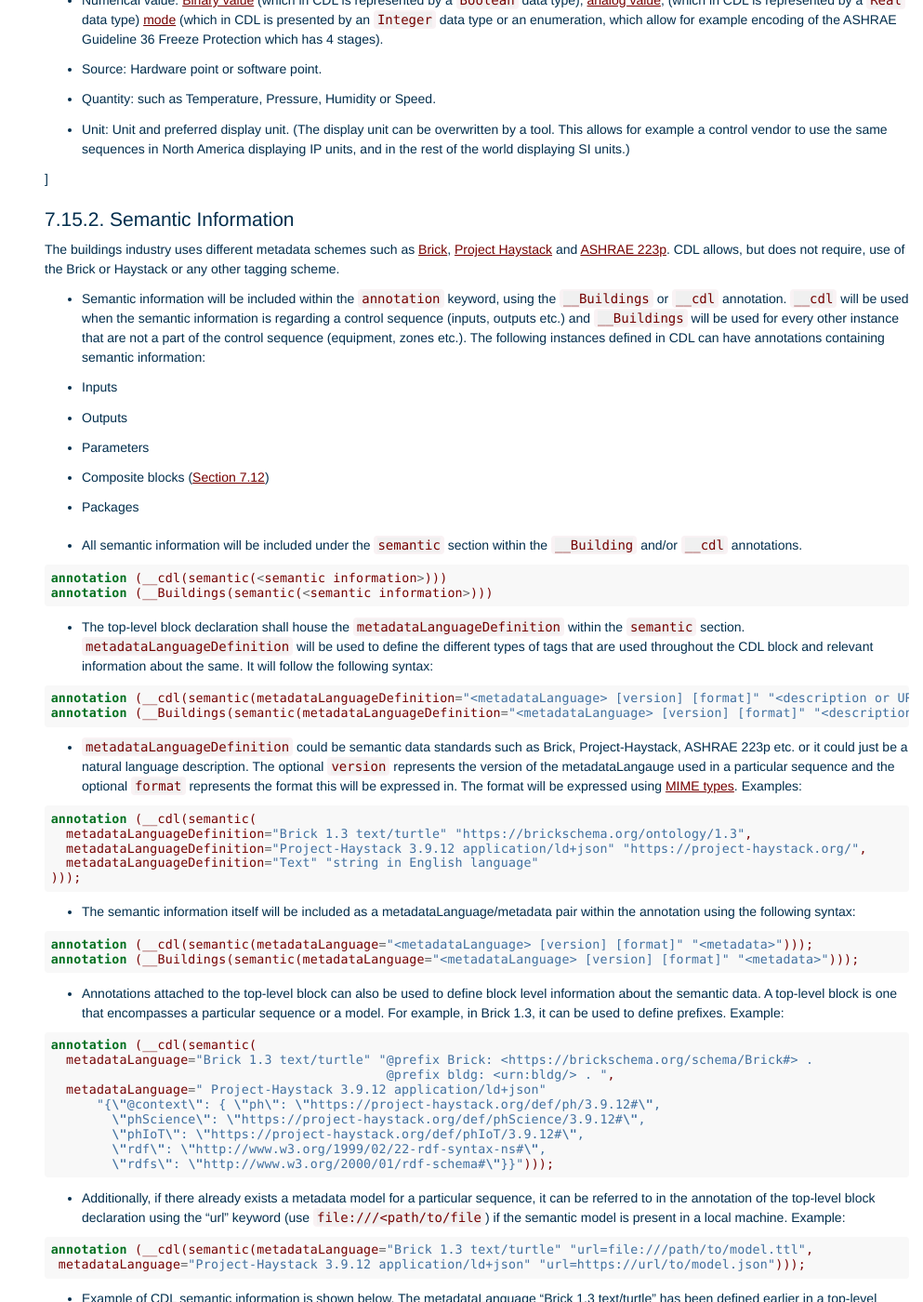
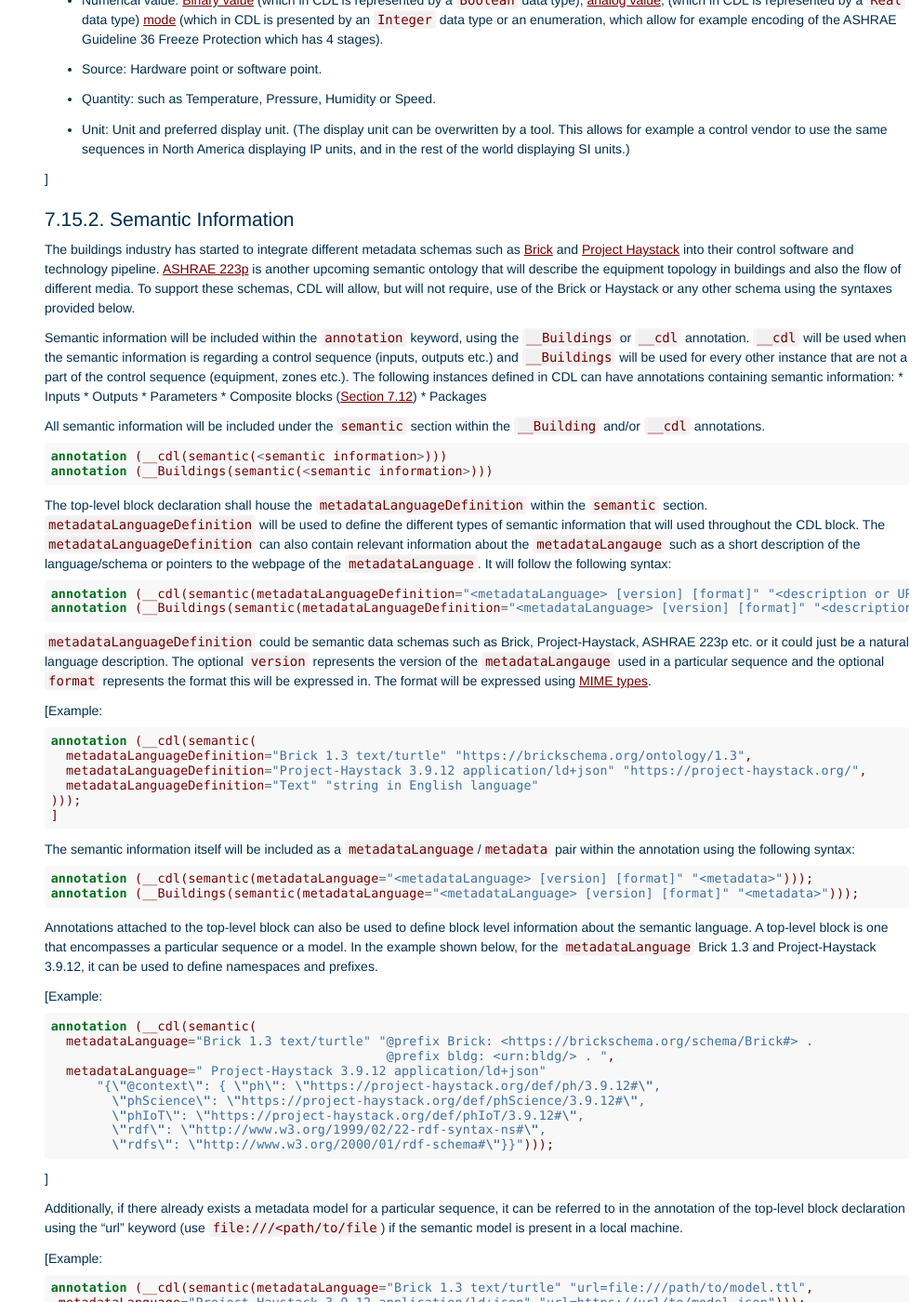
Before and after one commit to lbl-srg/obc, a Sphinx documentation site: the page built from specification/source/cdl.rst, in a window 1280 px wide and 1400 px high, scrolled down 23140 px. Shown: the whole window at 93% size, without its empty margins (287-1280 px from the left). Built offline with Sphinx 7.4.7, drawn with Linux system fonts in a browser that asks for light colours; formulas are drawn with MathJax 3; cross-references to code outside the pages are shown as plain code; some of the changed text lies outside the part shown.

Commit message:
updating some text and formating in semantic information

```diff
--- a/specification/source/cdl.rst
+++ b/specification/source/cdl.rst
@@ -1689,33 +1689,35 @@ Therefore, tools that process CDL can infer the following information:
 .. _sec_tag_pro:
 
 Semantic Information
-.................
-
-The buildings industry uses different metadata schemes such as
-`Brick <https://brickschema.org/>`_, `Project Haystack <https://project-haystack.org/>`_ and `ASHRAE 223p <https://www.ashrae.org/about/news/2018/ashrae-s-bacnet-committee-project-haystack-and-brick-schema-collaborating-to-provide-unified-data-semantic-modeling-solution>`_. CDL allows, but does not require, use of the Brick or Haystack or any other tagging scheme.
-
-* Semantic information will be included within the ``annotation`` keyword, using the ``__Buildings`` or ``__cdl`` annotation. ``__cdl`` will be used when the semantic information is regarding a control sequence (inputs, outputs etc.) and ``__Buildings`` will be used for every other instance that are not a part of the control sequence (equipment, zones etc.). The following instances defined in CDL can have annotations containing semantic information:
- * Inputs
- * Outputs
- * Parameters
- * Composite blocks (:numref:`sec_com_blo`)
- * Packages
-
-* All semantic information will be included under the ``semantic`` section within the ``__Building`` and/or ``__cdl`` annotations.
+....................
+
+The buildings industry has started to integrate different metadata schemas such as
+`Brick <https://brickschema.org/>`_ and `Project Haystack <https://project-haystack.org/>`_ into their control software and technology pipeline.  `ASHRAE 223p <https://www.ashrae.org/about/news/2018/ashrae-s-bacnet-committee-project-haystack-and-brick-schema-collaborating-to-provide-unified-data-semantic-modeling-solution>`_ is another upcoming semantic ontology that will describe the equipment topology in buildings and also the flow of different media. To support these schemas, CDL will allow, but will not require, use of the Brick or Haystack or any other schema using the syntaxes provided below.
+
+Semantic information will be included within the ``annotation`` keyword, using the ``__Buildings`` or ``__cdl`` annotation. ``__cdl`` will be used when the semantic information is regarding a control sequence (inputs, outputs etc.) and ``__Buildings`` will be used for every other instance that are not a part of the control sequence (equipment, zones etc.). The following instances defined in CDL can have annotations containing semantic information:
+* Inputs
+* Outputs
+* Parameters
+* Composite blocks (:numref:`sec_com_blo`)
+* Packages
+
+All semantic information will be included under the ``semantic`` section within the ``__Building`` and/or ``__cdl`` annotations.
 
 .. code-block:: modelica
 
    annotation (__cdl(semantic(<semantic information>)))
    annotation (__Buildings(semantic(<semantic information>)))
 
-* The top-level block declaration shall house the ``metadataLanguageDefinition`` within the  ``semantic`` section. ``metadataLanguageDefinition`` will be used to define the different types of tags that are used throughout the CDL block and relevant information about the same. It will follow the following syntax:
+The top-level block declaration shall house the ``metadataLanguageDefinition`` within the  ``semantic`` section. ``metadataLanguageDefinition`` will be used to define the different types of semantic information that will used throughout the CDL block. The ``metadataLanguageDefinition`` can also contain relevant information about the ``metadataLangauge`` such as a short description of the language/schema or pointers to the webpage of the ``metadataLanguage``. It will follow the following syntax:
 
 .. code-block:: modelica
 
    annotation (__cdl(semantic(metadataLanguageDefinition="<metadataLanguage> [version] [format]" "<description or URL>")))
    annotation (__Buildings(semantic(metadataLanguageDefinition="<metadataLanguage> [version] [format]" "<description or URL>")))
 
-* ``metadataLanguageDefinition`` could be semantic data standards such as  Brick, Project-Haystack, ASHRAE 223p etc. or it could just be a natural language description. The optional ``version`` represents the version of the metadataLangauge used in a particular sequence and the optional ``format``  represents the format this will be expressed in.  The format will be expressed using  `MIME types <https://developer.mozilla.org/en-US/docs/Web/HTTP/Basics_of_HTTP/MIME_types>`_. Examples:
+``metadataLanguageDefinition`` could be semantic data schemas such as  Brick, Project-Haystack, ASHRAE 223p etc. or it could just be a natural language description. The optional ``version`` represents the version of the ``metadataLangauge`` used in a particular sequence and the optional ``format``  represents the format this will be expressed in.  The format will be expressed using  `MIME types <https://developer.mozilla.org/en-US/docs/Web/HTTP/Basics_of_HTTP/MIME_types>`_.
+
+[Example:
 
 .. code-block:: modelica
 
@@ -1724,15 +1726,18 @@ The buildings industry uses different metadata schemes such as
     metadataLanguageDefinition="Project-Haystack 3.9.12 application/ld+json" "https://project-haystack.org/",
     metadataLanguageDefinition="Text" "string in English language"
   )));
-
-* The semantic information itself will be included as a metadataLanguage/metadata pair within the annotation using the following syntax:
+  ]
+
+The semantic information itself will be included as a ``metadataLanguage``/``metadata`` pair within the annotation using the following syntax:
 
 .. code-block:: modelica
 
   annotation (__cdl(semantic(metadataLanguage="<metadataLanguage> [version] [format]" "<metadata>")));
   annotation (__Buildings(semantic(metadataLanguage="<metadataLanguage> [version] [format]" "<metadata>")));
 
-* Annotations attached to the top-level block can also be used to define block level information about the semantic data. A top-level block is one that encompasses a particular sequence or a model. For example, in Brick 1.3, it can be used to define prefixes. Example:
+Annotations attached to the top-level block can also be used to define block level information about the semantic language. A top-level block is one that encompasses a particular sequence or a model. In the example shown below, for the ``metadataLanguage`` Brick 1.3 and Project-Haystack 3.9.12, it can be used to define namespaces and prefixes.
+
+[Example:
 
 .. code-block:: modelica
 
@@ -1776,9 +1787,10 @@ The buildings industry uses different metadata schemes such as
                        \"rdfs:label\": \" Heating Hot Water Supply Temperature\"
                      }",
                     metadataLanguage="Text" "This is a temperature reading input that should be hardwired to heating coil temperature sensor")));
-
-* Depending on the metadataLanguage and the format, the metadata could vary from an RDF subgraph to simple plain text. The text ``cdl_instance_name`` within the metadata can be used for referring to the current instance if it has the same name as the CDL instance. In the above example, the tool that parses the semantic information will infer the Brick metadata as ``bldg:THeaCoiSup_in a Brick:Hot_Water_Supply_Temperature_Sensor .`` and the Project Haystack identifier as ``{"@id": "THeaCoiSup_in"}``. This will avoid the user having to repeat the name of the instance and makes it less prone to errors and inconsistencies.
-
-* The metadata defined in the top-level block annotations will be accessible to other instances (inputs, outputs etc.) defined within the sequence. Additionally, semantic information attached to an instance can refer to instances that were defined earlier in the sequence. This way, the semantic information attached to an instance can refer to another instance within the sequence that was defined previously.
-
-* Tools that process CDL can interpret the ``semantic`` section, but for control purposes CDL will ignore it. [This avoids potential conflict for entities that are declared differently across these metadata standards and CDL, and may be conflicting.]
+]
+
+Depending on the metadataLanguage and the format, the metadata could vary from an RDF subgraph to simple plain text. The text ``cdl_instance_name`` within the metadata can be used for referring to the current instance if it has the same name as the CDL instance. In the above example, the tool that parses the semantic information will infer the Brick metadata as ``bldg:THeaCoiSup_in a Brick:Hot_Water_Supply_Temperature_Sensor .`` and the Project Haystack identifier as ``{"@id": "THeaCoiSup_in"}``. This will avoid the user having to repeat the name of the instance and makes it less prone to errors and inconsistencies.
+
+The metadata defined in the top-level block annotations will be accessible to other instances (inputs, outputs etc.) defined within the sequence. Additionally, semantic information attached to an instance can refer to instances that were defined earlier in the sequence. This way, the semantic information attached to an instance can refer to another instance within the sequence that was defined previously.
+
+Tools that process CDL can interpret the ``semantic`` section, but for control purposes CDL will ignore it. [This avoids potential conflict for entities that are declared differently across these metadata schemas and CDL, and may be conflicting.]
```
Also changed, not shown: other parts of specification/source/cdl.rst (+10 -4 lines).
